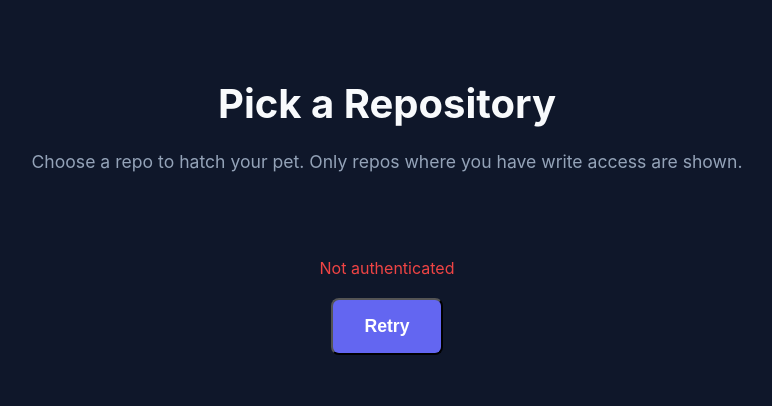
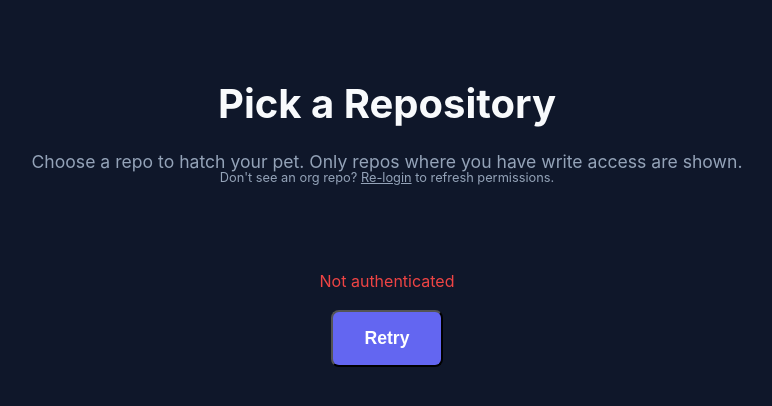
Before and after one commit to wiebe-xyz/github-tamagotchi, a FastAPI app: template src/github_tamagotchi/templates/register.html in a window 1280 px wide. Shown: the part 56-462 px from the top of the page, without its empty margins (253-1025 px from the left). Run offline with FastAPI, Linux system fonts and the light colour scheme; the template is opened without the code that fills it, so the values that code supplies are empty.

Commit message:
feat: add read:org OAuth scope to show org repositories on register page
The register page was only showing personal repos because the OAuth scope
lacked read:org. Adding it allows the GitHub API to return org-affiliated
repos when affiliation=organization_member is used. A hint is added to the
register page prompting users with old tokens to re-login.

```diff
--- a/src/github_tamagotchi/api/auth.py
+++ b/src/github_tamagotchi/api/auth.py
@@ -127,7 +127,7 @@
     params = {
         "client_id": settings.github_oauth_client_id,
         "redirect_uri": settings.oauth_redirect_uri,
-        "scope": "repo,read:user",
+        "scope": "repo,read:user,read:org",
         "state": state,
     }
     redirect_url = f"{GITHUB_AUTHORIZE_URL}?{urlencode(params)}"
--- a/src/github_tamagotchi/templates/register.html
+++ b/src/github_tamagotchi/templates/register.html
@@ -29,6 +29,9 @@
             <div class="register-header">
                 <h1>Pick a Repository</h1>
                 <p class="register-subtitle">Choose a repo to hatch your pet. Only repos where you have write access are shown.</p>
+                <p class="register-hint" style="font-size:0.8rem; color: var(--text-muted, #888); margin-top: -0.5rem;">
+                  Don't see an org repo? <a href="/auth/github" style="color:inherit;">Re-login</a> to refresh permissions.
+                </p>
             </div>
 
             <div id="loading" class="loading-state">
```
